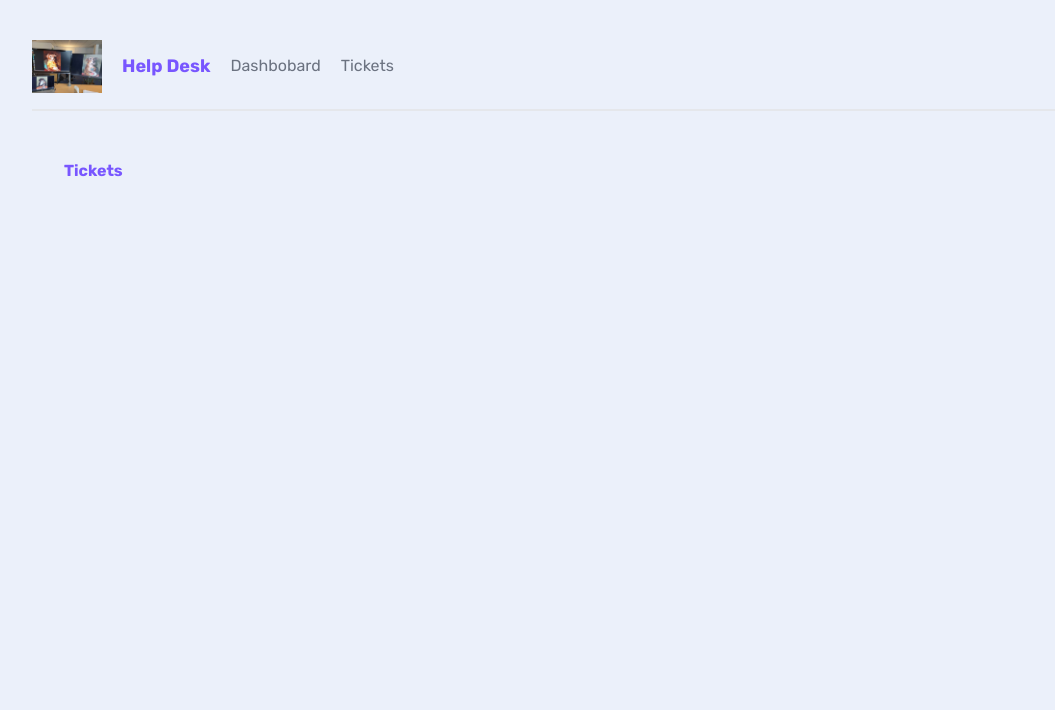
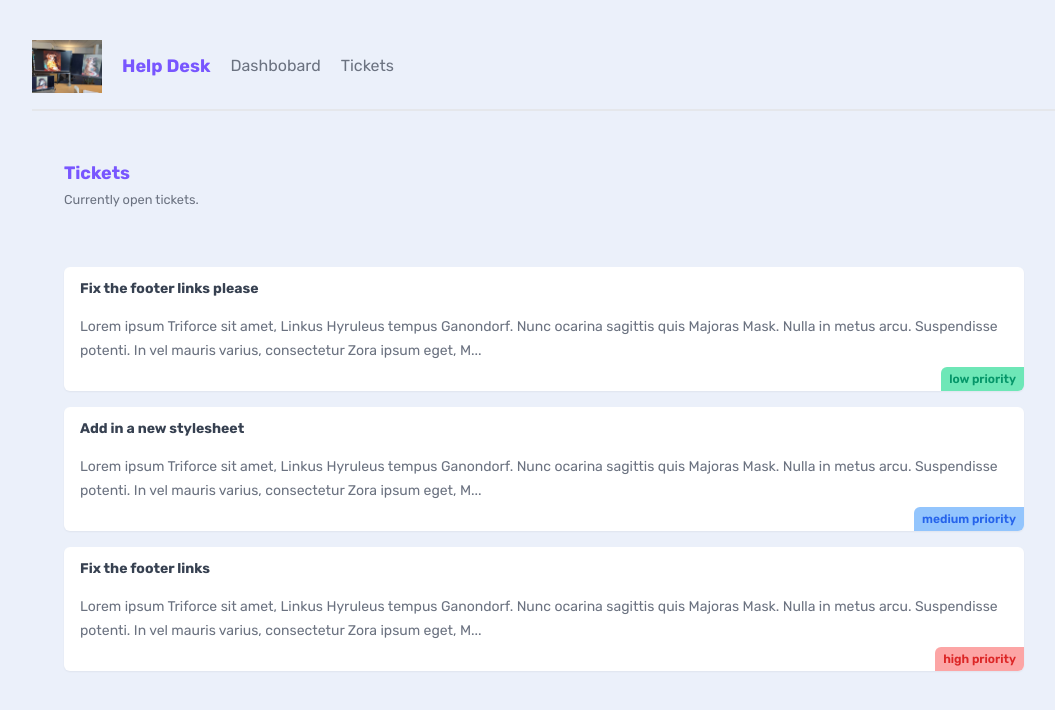
Before and after one commit to JonathanHYYan/Next.js-Crash-Course, a Next.js app: page /tickets in a window 1280 px wide. Shown: the top 710 px of the page, without its empty margins (96-1151 px from the left). Built offline with nearby package versions, Linux system fonts and the light colour scheme; data requests are answered from the project's data file.

Commit message:
Added Ticket page, data and fetch request

```diff
--- /dev/null
+++ b/_data/db.json
@@ -0,0 +1,25 @@
+{
+    "tickets": [
+      {
+        "id": "1",
+        "title": "Fix the footer links please",
+        "body": "Lorem ipsum Triforce sit amet, Linkus Hyruleus tempus Ganondorf. Nunc ocarina sagittis quis Majoras Mask. Nulla in metus arcu. Suspendisse potenti. In vel mauris varius, consectetur Zora ipsum eget, Master Sword porttitor urna. Fusce elementum urna elit, eget eleifend velit consectetur eget. Integer vel lobortis ipsum, vitae auctor Ocarina of Time. Donec sed urna dapibus, interdum magna a, eleifend magna. Curabitur tincidunt enim a neque volutpat. Phasellus auctor magna vel nunc pretium, ut volutpat justo tristique. Pellentesque cursus convallis mauris, in tempus enim tincidunt vitae.",
+        "priority": "low",
+        "user_email": "mario@netninja.dev"
+      },
+      {
+        "id": "2",
+        "title": "Add in a new stylesheet",
+        "body": "Lorem ipsum Triforce sit amet, Linkus Hyruleus tempus Ganondorf. Nunc ocarina sagittis quis Majoras Mask. Nulla in metus arcu. Suspendisse potenti. In vel mauris varius, consectetur Zora ipsum eget, Master Sword porttitor urna. Fusce elementum urna elit, eget eleifend velit consectetur eget. Integer vel lobortis ipsum, vitae auctor Ocarina of Time. Donec sed urna dapibus, interdum magna a, eleifend magna. Curabitur tincidunt enim a neque volutpat. Phasellus auctor magna vel nunc pretium, ut volutpat justo tristique. Pellentesque cursus convallis mauris, in tempus enim tincidunt vitae.",
+        "priority": "medium",
+        "user_email": "mario@netninja.dev"
+      },
+      {
+        "id": "3",
+        "title": "Fix the footer links",
+        "body": "Lorem ipsum Triforce sit amet, Linkus Hyruleus tempus Ganondorf. Nunc ocarina sagittis quis Majoras Mask. Nulla in metus arcu. Suspendisse potenti. In vel mauris varius, consectetur Zora ipsum eget, Master Sword porttitor urna. Fusce elementum urna elit, eget eleifend velit consectetur eget. Integer vel lobortis ipsum, vitae auctor Ocarina of Time. Donec sed urna dapibus, interdum magna a, eleifend magna. Curabitur tincidunt enim a neque volutpat. Phasellus auctor magna vel nunc pretium, ut volutpat justo tristique. Pellentesque cursus convallis mauris, in tempus enim tincidunt vitae.",
+        "priority": "high",
+        "user_email": "peach@netninja.dev"
+      }
+    ]
+  }
--- /dev/null
+++ b/app/tickets/TicketList.jsx
@@ -0,0 +1,32 @@
+import React from "react";
+
+async function getTickets() {
+  const res = await fetch("http://localhost:4000/tickets", {
+    next: {
+        revalidate: 3600 // use 0 to not cache data and have it refresh every time
+    }
+  });
+
+  return res.json();
+}
+
+export default async function TicketList() {
+  const tickets = await getTickets();
+
+  return (
+    <>
+    {tickets.map(ticket => (
+        <div key={ticket.id} className="card my-5">
+            <h3>{ticket.title}</h3>
+            <p>{ticket.body.slice(0,200)}...</p>
+            <div className={`pill ${ticket.priority}`}>
+                {ticket.priority} priority
+            </div>
+        </div>
+    ))}
+    {tickets.length === 0 && (
+        <p className="text-center">There are no open tickets</p>
+    )}
+    </>
+  );
+}
--- a/app/tickets/page.jsx
+++ b/app/tickets/page.jsx
@@ -1,7 +1,16 @@
-export default function Tickets () {
-    return (
-        <main>
-            <h2>Tickets</h2>
-        </main>
-    );
-};
+import TicketList from "./TicketList";
+
+export default function Tickets() {
+  return (
+    <main>
+      <nav>
+        <div>
+          <h2>Tickets</h2>
+          <p>
+            <small>Currently open tickets.</small>
+          </p>
+        </div>
+      </nav><TicketList/>
+    </main>
+  );
+}
```
Also changed, not shown: 1 other file (tests, documents, lock files or other folders).
